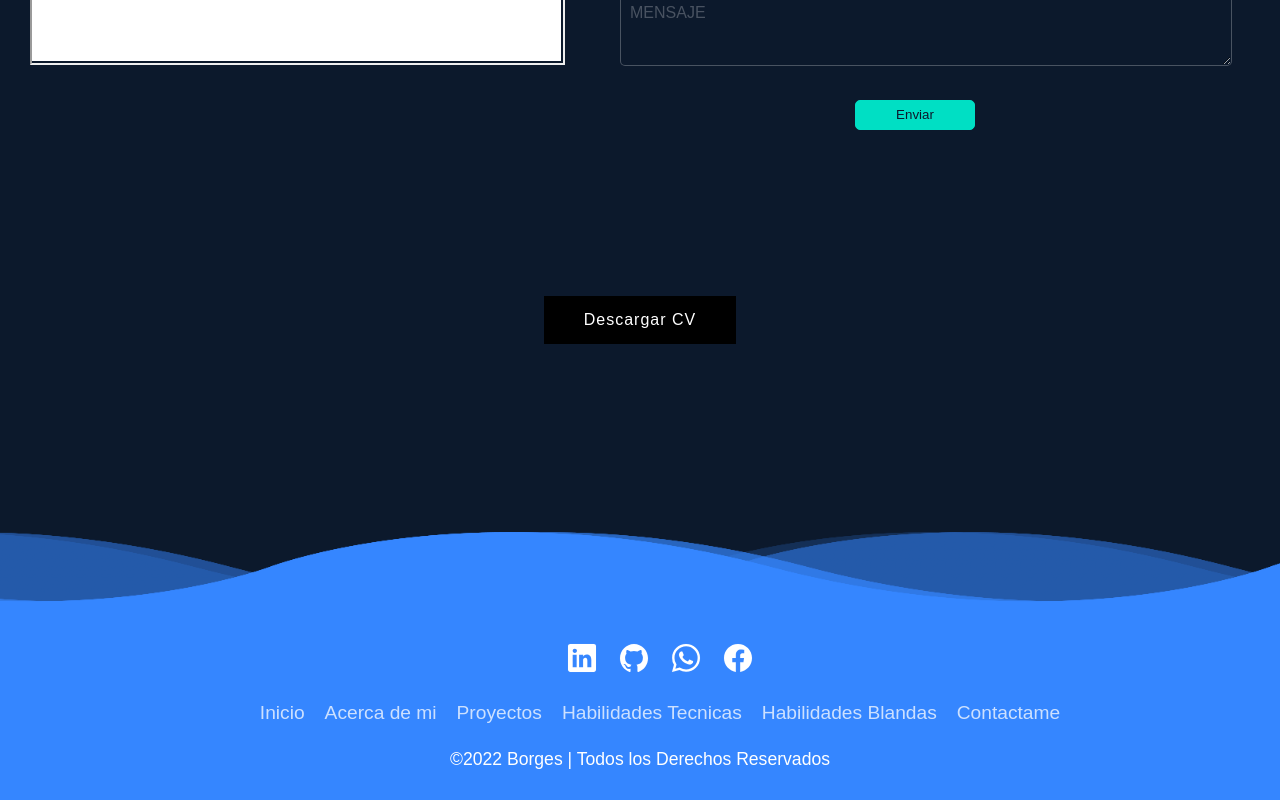
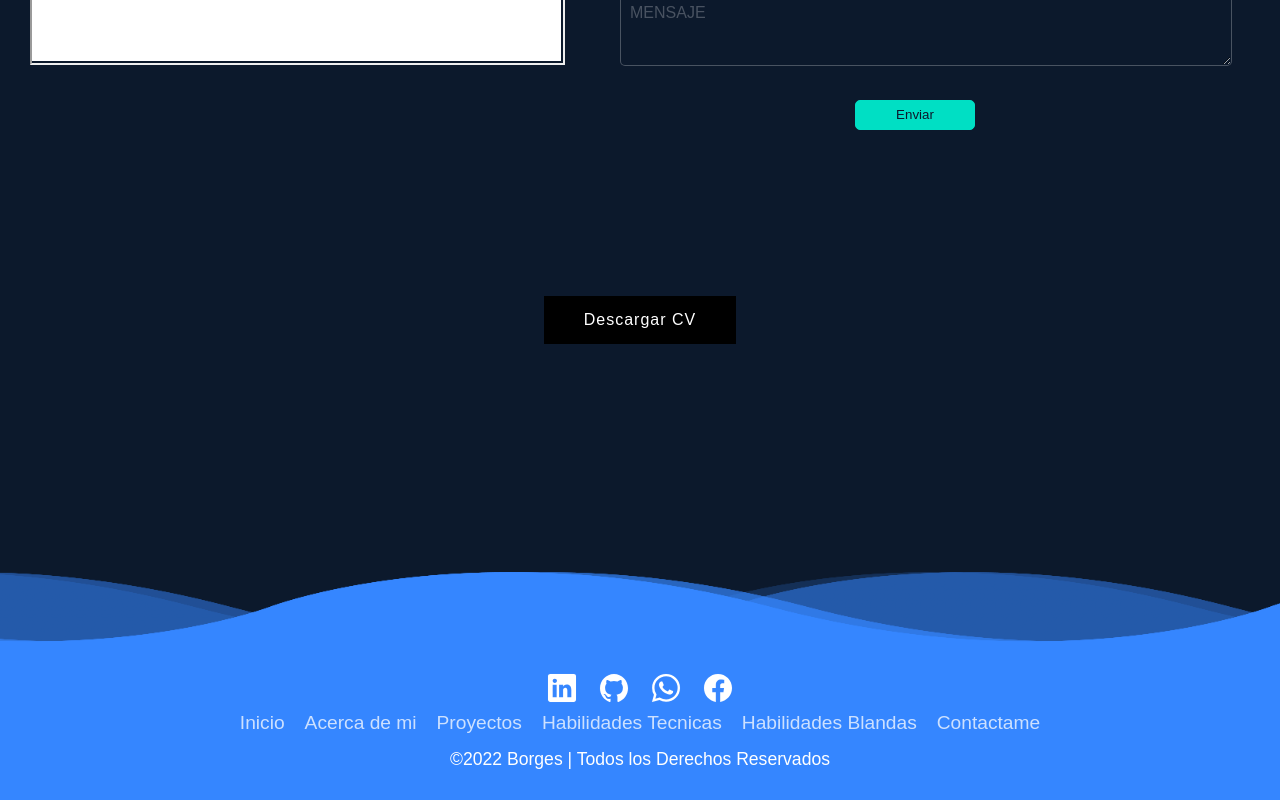
Before and after one commit to leonelborgesdev/portfolio, a React (Create React App) app: page / in a window 1280 px wide. Shown: the part 6881-7681 px from the top of the page. Built offline with nearby package versions, Linux system fonts and the light colour scheme; grey boxes are pictures that could not be loaded.

Commit message:
portfolio

```diff
--- a/src/components/Footer/PageFooter.css
+++ b/src/components/Footer/PageFooter.css
@@ -25,11 +25,12 @@ footer{
 footer .social_icon,
 footer .menu{
     position: relative;
-    width: 100%;
+    width: 90%;
     display: flex;
     justify-content: center;
     align-items: center;
-    margin: 10px 0;
+    margin: 0px;
+    padding: 0px;
     flex-wrap: wrap;
 }
 footer .social_icon li,
@@ -125,3 +126,8 @@ footer .wave#wave4{
         background-position-x: 1000px;
     }
 }
+@media screen and (max-width: 940px) {
+    footer .menu{
+        background: red;
+    }
+}
```
